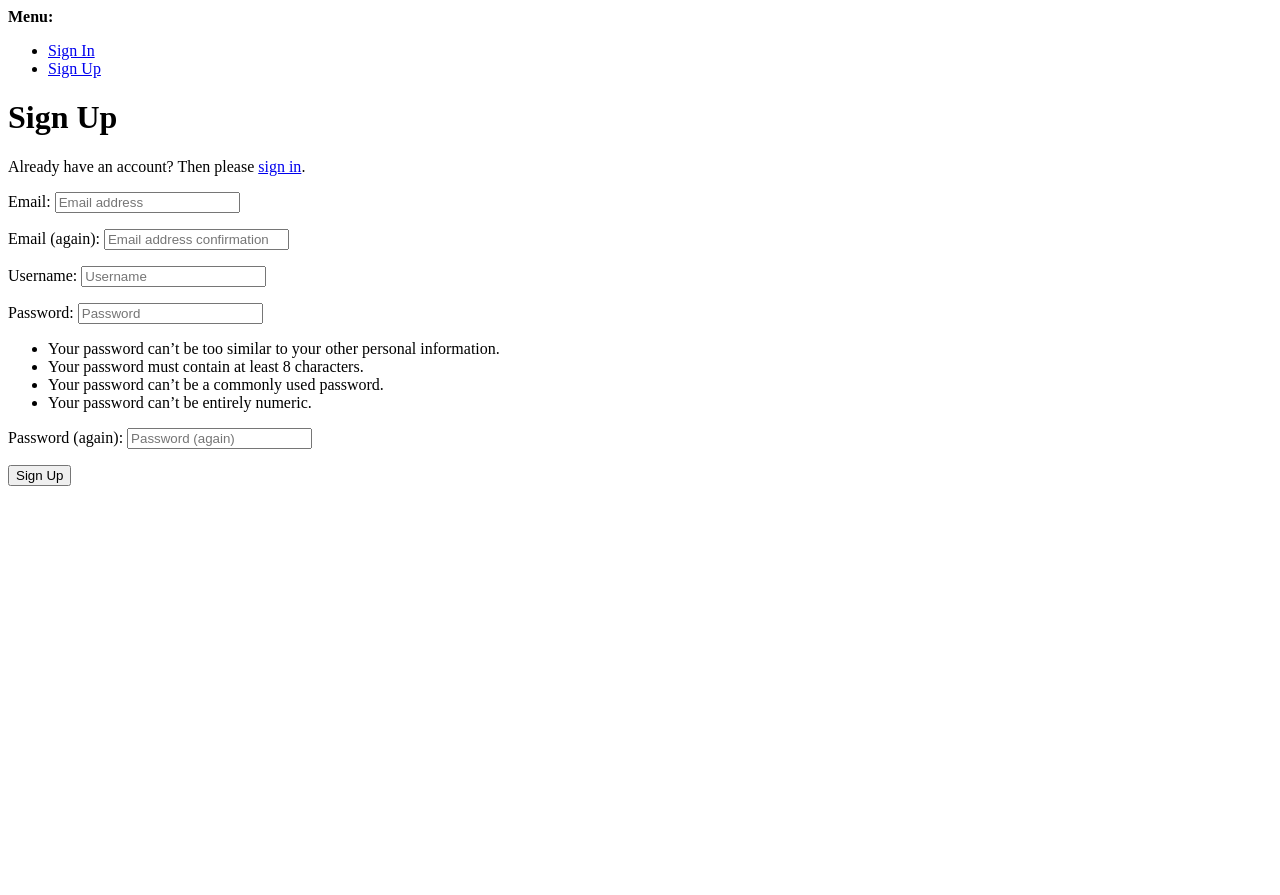
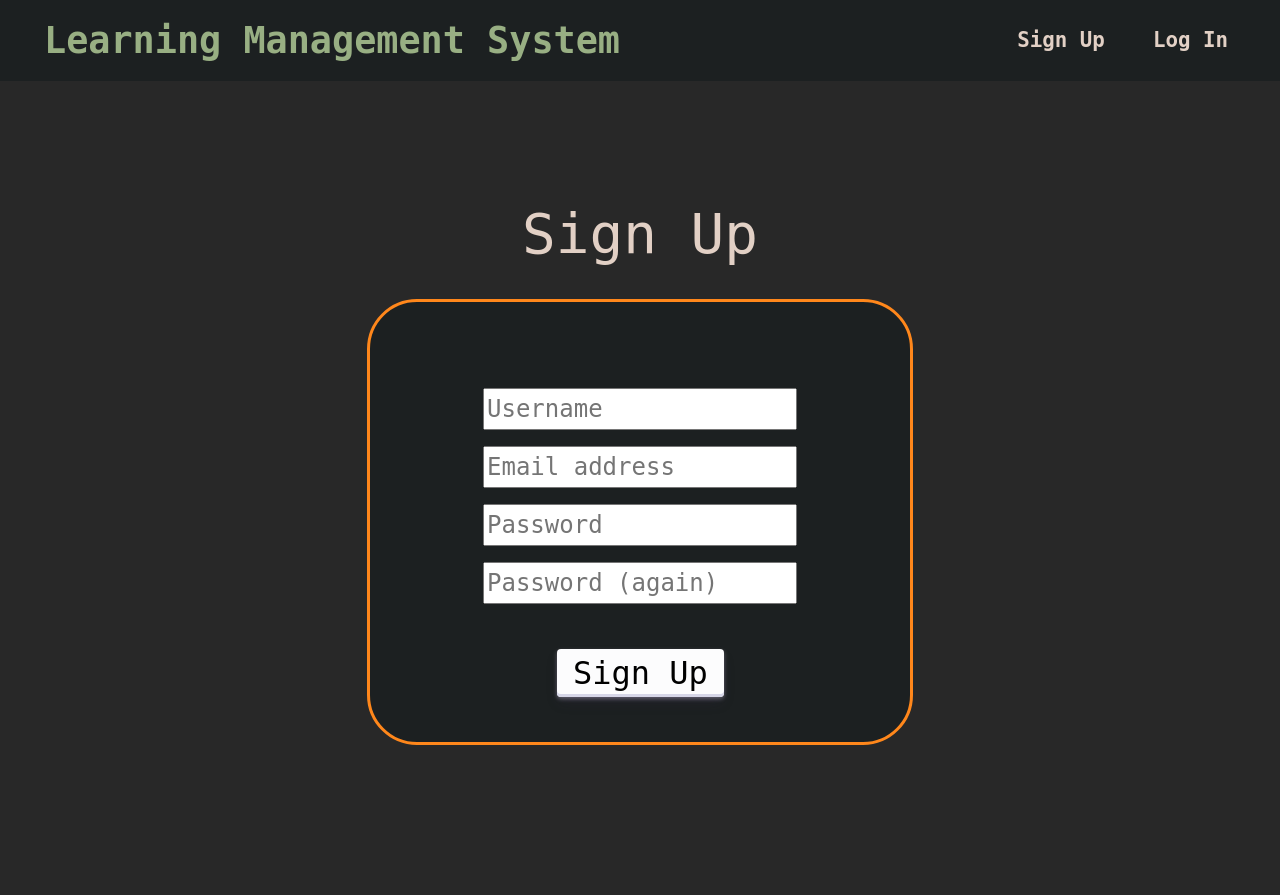
Before and after one commit to DHayes23/Learning_Management_System, a Django app: page /accounts/signup/ in a window 1280 px wide. Before the commit the page ends 486 px from the top, so only its background shows below. Run offline with Django 5.2, Linux system fonts and the light colour scheme.

Commit message:
Add styling to Sign Up page

```diff
--- a/Learning_Management_System/settings.py
+++ b/Learning_Management_System/settings.py
@@ -91,8 +91,8 @@ EMAIL_BACKEND = 'django.core.mail.backends.console.EmailBackend'
 
 ACCOUNT_AUTHENTICATION_METHOD = 'username_email'
 ACCOUNT_EMAIL_REQUIRED = True
-ACCOUNT_EMAIL_VERIFICATION = 'mandatory'
-ACCOUNT_SIGNUP_EMAIL_ENTER_TWICE = True
+ACCOUNT_EMAIL_VERIFICATION = 'none'
+ACCOUNT_SIGNUP_EMAIL_ENTER_TWICE = False
 ACCOUNT_USERNAME_MIN_LENGTH = 4
 LOGIN_URL = '/accounts/login/'
 LOGIN_REDIRECT_URL = '/'
--- a/static/css/base.css
+++ b/static/css/base.css
@@ -60,7 +60,7 @@ body {
 }
 
 .spacer-element {
-    margin-top: 15rem;
+    margin-top: 12.5rem;
 }
 
 .test-header {
--- a/templates/allauth/account/signup.html
+++ b/templates/allauth/account/signup.html
@@ -1,38 +1,54 @@
-{% extends "account/base_entrance.html" %}
-{% load allauth i18n %}
-{% block head_title %}
-    {% trans "Signup" %}
-{% endblock head_title %}
+{% extends "base.html" %}
+{% load static %}
+
+{% load i18n %}
+
+{% block title %}LMS - {% trans "Sign Up" %}{% endblock %}
+
 {% block content %}
-    {% element h1 %}
-        {% trans "Sign Up" %}
-    {% endelement %}
-    {% setvar link %}
-        <a href="{{ login_url }}">
-        {% endsetvar %}
-        {% setvar end_link %}
-        </a>
-    {% endsetvar %}
-    {% element p %}
-        {% blocktranslate %}Already have an account? Then please {{ link }}sign in{{ end_link }}.{% endblocktranslate %}
-    {% endelement %}
-    {% if not SOCIALACCOUNT_ONLY %}
-        {% url 'account_signup' as action_url %}
-        {% element form form=form method="post" action=action_url tags="entrance,signup" %}
-            {% slot body %}
-                {% csrf_token %}
-                {% element fields form=form unlabeled=True %}
-                {% endelement %}
-                {{ redirect_field }}
-            {% endslot %}
-            {% slot actions %}
-                {% element button tags="prominent,signup" type="submit" %}
-                    {% trans "Sign Up" %}
-                {% endelement %}
-            {% endslot %}
-        {% endelement %}
-    {% endif %}
-    {% if SOCIALACCOUNT_ENABLED %}
-        {% include "socialaccount/snippets/login.html" with page_layout="entrance" %}
-    {% endif %}
-{% endblock content %}
+<link rel="stylesheet" href="{% static 'css/auth.css' %}">
+
+<div class="container">
+  <div class="row">
+    <div class="col-sm-6 offset-sm-3 col-12">
+      <h1 class="auth-heading">{% trans "Sign Up" %}</h1>
+      <div class="auth-container">
+        <form class="signup auth-form" method="POST" action="{% url 'account_signup' %}">
+            {% csrf_token %}
+
+            {% if form.errors %}
+                <ul>
+                {% for field in form %}
+                    {% for error in field.errors %}
+                        <li>{{ error }}</li>
+                    {% endfor %}
+                {% endfor %}
+                </ul>
+            {% endif %}
+
+            <div class="auth-form-group">
+              {{ form.username }}
+            </div>
+
+            <div class="auth-form-group">
+              {{ form.email }}
+            </div>
+
+            <div class="auth-form-group">
+              {{ form.password1 }}
+            </div>
+
+            <div class="auth-form-group">
+              {{ form.password2 }}
+            </div>
+
+            <div class="auth-button-container">
+              <button class="primaryAction primary-button" type="submit">{% trans "Sign Up" %}</button>
+            </div>
+        </form>
+
+    </div>
+  </div>
+</div>
+
+{% endblock %}
--- a/templates/base.html
+++ b/templates/base.html
@@ -48,6 +48,9 @@
                       <a class="nav-link" href="#" onclick="document.getElementById('logout-form').submit();">Log Out</a>
                     </li>
                   {% else %}
+                  <li class="nav-item">
+                    <a class="nav-link" href="{% url 'account_signup' %}">Sign Up</a>
+                  </li>
                     <li class="nav-item">
                       <a class="nav-link" href="{% url 'account_login' %}">Log In</a>
                     </li>
```
